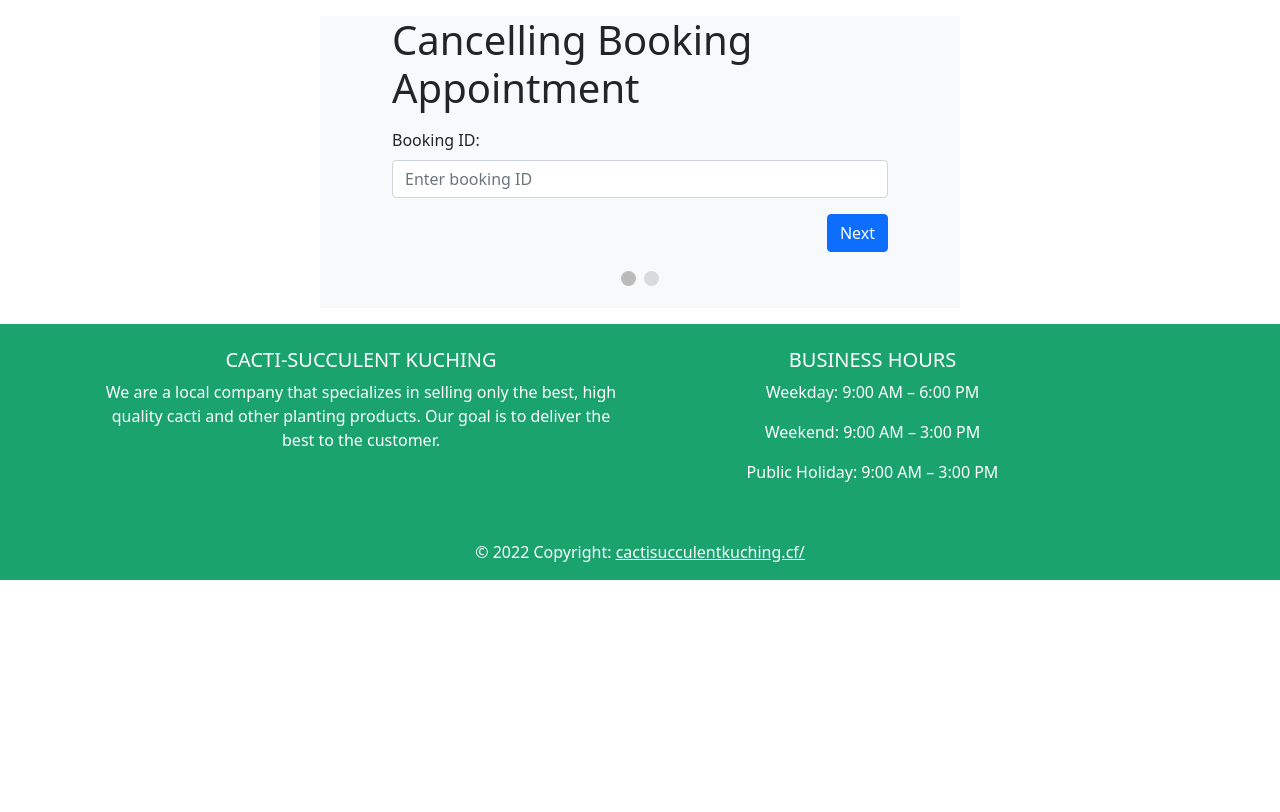
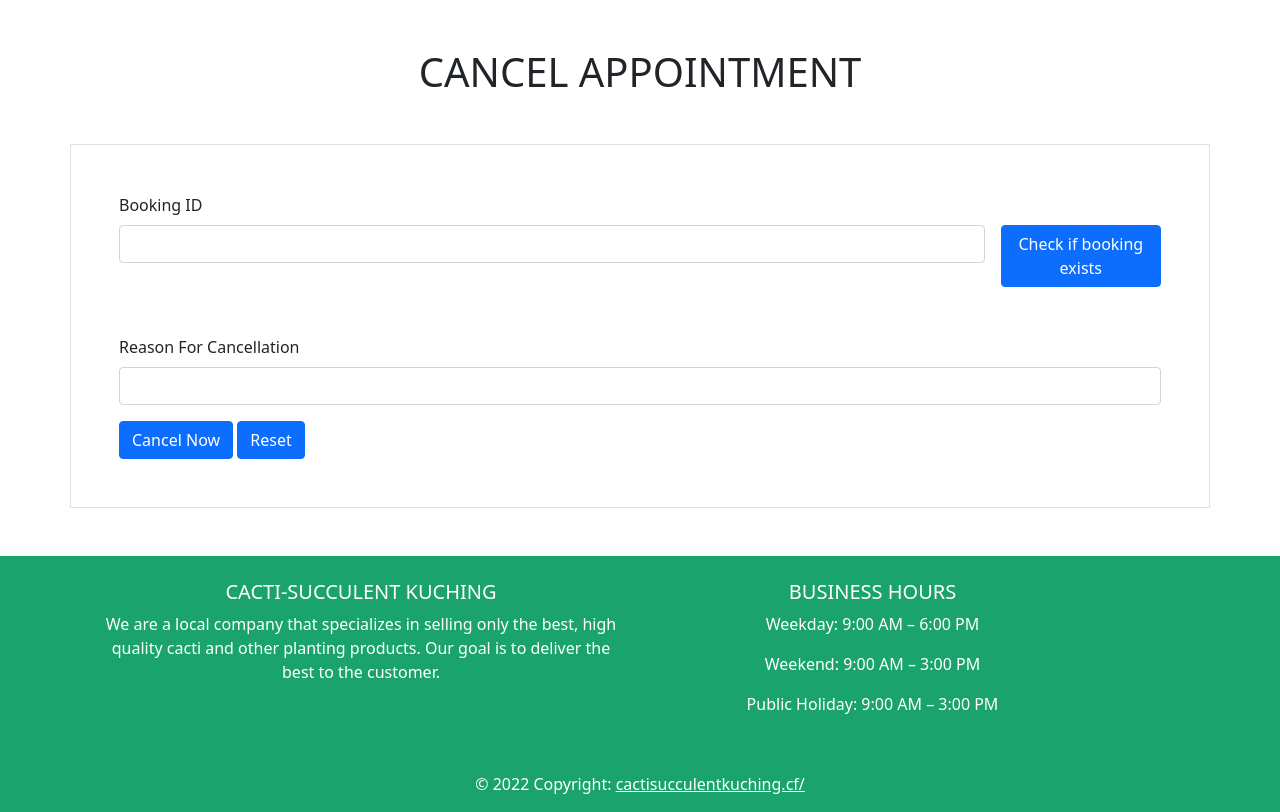
Before and after one commit to JohnChung2002/Managing-Software-Projects, a PHP site: page /cancel_appointment.php in a window 1280 px wide. Shown: the part 94-906 px from the top of the page. Before the commit the page ends 674 px from the top, so only its background shows below. Run offline with PHP 8.4, Linux system fonts and the light colour scheme; some libraries are stand-ins or nearby versions.

Commit message:
Create cancel booking and calendar view booking function

```diff
--- a/booking/booking_functions.php
+++ b/booking/booking_functions.php
@@ -323,6 +323,35 @@ function cancelUserBooking() {
     return false;
 }
 
+function adminCancelBooking() {
+    if (!empty($_GET["booking-id"]) && !empty($_POST["inputReason"])) {
+        $booking_id = $_GET["booking-id"];
+        $reason = $_POST["inputReason"];
+        $conn = start_connection();
+        $command = "UPDATE booking_info SET booking_status='Cancelled', cancellation_remarks=? WHERE booking_id=?;";
+        $stmt = mysqli_prepare($conn, $command);
+        mysqli_stmt_bind_param($stmt, "ss", $reason, $booking_id);
+        if (mysqli_stmt_execute($stmt)) {
+            echo "
+            <div class='container min-vh-100'>
+                <div class='alert alert-success mt-4'>
+                Booking cancelled successfully! Please check your email or booking page for more details.
+                </div>
+            </div>";
+            mysqli_close($conn);
+            return true;
+        }
+        mysqli_close($conn);
+    }
+    echo "
+    <div class='container min-vh-100'>
+        <div class='alert alert-danger'>
+        Invalid request. Please try again.
+        </div>
+    </div>";
+    return false;
+}
+
 function getUserBooking() {
     $conn = start_connection();
     $user_id = $_SESSION["user_id"];
--- a/cancel_appointment.php
+++ b/cancel_appointment.php
@@ -6,60 +6,51 @@
 <head>
     <?php include "page_head.php"; ?>
     <title>Cancelling Appointment</title>
-    <link rel="stylesheet" href="https://cdnjs.cloudflare.com/ajax/libs/font-awesome/5.12.0-2/css/all.min.css" integrity="sha256-46r060N2LrChLLb5zowXQ72/iKKNiw/lAmygmHExk/o=" crossorigin="anonymous" />
-    <link href='https://fonts.googleapis.com/css?family=Poppins' rel='stylesheet'/>
-    <!-- from bootstrap -->
-    <script src="js/script.js"></script>
-    <link rel=”stylesheet” href=”https://stackpath.bootstrapcdn.com/bootstrap/5.0.0-alpha1/css/bootstrap.min.css”rel=”nofollow” integrity=”sha384-r4NyP46KrjDleawBgD5tp8Y7UzmLA05oM1iAEQ17CSuDqnUK2+k9luXQOfXJCJ4I” crossorigin=”anonymous”>
+    <!--for ajax requests-->
+    <script src="https://code.jquery.com/jquery-3.6.1.js" integrity="sha256-3zlB5s2uwoUzrXK3BT7AX3FyvojsraNFxCc2vC/7pNI=" crossorigin="anonymous"></script>
+    <!--javascript for bootstrap-->
     <script src="https://cdn.jsdelivr.net/npm/bootstrap@5.0.2/dist/js/bootstrap.bundle.min.js" integrity="sha384-MrcW6ZMFYlzcLA8Nl+NtUVF0sA7MsXsP1UyJoMp4YLEuNSfAP+JcXn/tWtIaxVXM" crossorigin="anonymous"></script>
+    <!--css for bootstrap-->
     <link href="https://cdn.jsdelivr.net/npm/bootstrap@5.0.2/dist/css/bootstrap.min.css" rel="stylesheet" integrity="sha384-EVSTQN3/azprG1Anm3QDgpJLIm9Nao0Yz1ztcQTwFspd3yD65VohhpuuCOmLASjC" crossorigin="anonymous">
 </head>
 <body>
-  <?php include 'header.php'; ?>
-  <form class="container my-3 bg-light w-50 align-items-center" id="regForm" action="">
-    <h1 class="mb-3 mx-5">Cancelling Booking Appointment</h1>
-    <!-- One "tab" for each step in the form: -->
-    <div class="mb-3 mx-5 tab">
-      <label for="booking_id" class="form-label">Booking ID:</label>
-      <input type="text" class="form-in form-control" name="" id="booking_id" placeholder="Enter booking ID"/>
-      <div class="invalid-feedback">Please enter a booking id!</div>
-    </div>
-    <div class="mb-3 mx-5 tab">
-      <label for="cancel_reason" class="form-label">Reasons to cancel:</label>
-      <textarea class="form-control" name="cancel_reason" id="cancel_reason" rows="3"></textarea>
-      <div class="invalid-feedback">Please enter a reason to cancel!</div>
-    </div>
-    <div class="mb-3 mx-5 text-end">
-        <button class="btn btn-primary" type="button" id="prevBtn" onclick="nextPrev(-1)">Previous</button>
-        <button class="btn btn-primary" type="button" id="nextBtn" onclick="nextPrev(1)">Next</button>
-    </div>
-    <!-- Circles which indicates the steps of the form: -->
-    <style>
-      .step {
-        height: 15px;
-        width: 15px;
-        margin: 0 2px;
-        background-color: #bbbbbb;
-        border: none;
-        border-radius: 50%;
-        display: inline-block;
-        opacity: 0.5;
-      }
-      /* Mark the active step: */
-      .step.active {
-        opacity: 1;
-      }
-    </style>
-    <div class="text-center pb-3">
-      <span class="step"></span>
-      <span class="step"></span>
-    </div>
-  </form>
-  <script>
-    var currentTab = 0;
-    var form_fields = [document.getElementById("booking_id"), document.getElementById("cancel_reason")];
-    showTab(currentTab);
-  </script>
-  <?php include 'footer.php'; ?>
+  <?php include 'header.php';
+  include "booking/booking_functions.php";
+  if ($_SERVER["REQUEST_METHOD"] == "POST") {
+    adminCancelBooking();
+  } else {
+    echo "<h1 class='text-center mt-5'>CANCEL APPOINTMENT</h1>
+    <div class='container p-5 my-5 border'>
+      <form method='post' class='row g-3 needs-validation' novalidate>
+        <div class='col-10'>
+          <label for='booking-id' class='form-label'>Booking ID</label>
+          <input type='text' class='form-control' id='booking-id' name='booking-id' minlength='11' maxlength='11' required>
+          <div class='valid-feedback'>Looks good!</div>
+          <div class='invalid-feedback'>Please enter a valid booking id.</div>
+        </div>
+        <div class='col-2 d-flex flex-column'>
+          <label class='form-label' style='visibility:hidden;'>Check Booking</label>
+          <button type='button' class='btn btn-primary' onclick='loadBooking()'>Check if booking exists</button>
+        </div>
+        <div class='col-12'>
+          <div id='check-booking'></div>
+        </div>
+        <div id='booking-info' class='col-12'></div>
+        <div class='col-12'>
+          <label for='inputReason' class='form-label'>Reason For Cancellation</label>
+          <input type='text' class='form-control' id='inputReason' name='inputReason' required>
+          <div class='valid-feedback'>Looks good!</div>
+          <div class='invalid-feedback'>Please select a reason for cancellation.</div>
+        </div>
+        <div class='col-12'>
+          <button type='submit' class='btn btn-primary'>Cancel Now</button>
+          <button type='reset' class='btn btn-primary'>Reset</button>
+        </div>
+      </form>
+      <script src='script/booking_validation.js'></script>
+      <script src='script/admin_booking.js'></script>
+    </div>";
+  include 'footer.php';
+  }?>
 </body>
 </html>
--- a/script/admin_booking.js
+++ b/script/admin_booking.js
@@ -18,27 +18,73 @@ function checkUserExist(input_email) {
     })
 }
 
+function checkBookingExist(input_booking_id) {
+    return new Promise(function(resolve, reject) {
+        $.ajax({
+            type: "GET",
+            url: "api/get_booking_info.php",
+            data: {
+                booking_id: input_booking_id,
+            },
+            success: function (result) {
+                resolve(jQuery.parseJSON(result));
+            },
+            error: function (result) {
+                reject(result);
+            }
+        });
+    })
+}
+
 function loadUser() {
-    var user_email = document.getElementById("check-user");
-    user_email.removeAttribute('class');
-    user_email.style.marginTop = "-8px";
+    var user_validate = document.getElementById("check-user");
+    user_validate.removeAttribute('class');
+    user_validate.style.marginTop = "-8px";
     var email = $('#email').val();
     if (emailRegex.test(email)) {
         checkUserExist(email).then(function(data) {
             $('#name').val(data.name);
             $('#gender').val(data.gender);
             $('#phone').val(data.phone_number);
-            user_email.innerText = "User found!";
-            user_email.classList.add("valid-feedback");
-            user_email.style.display = "block";
+            user_validate.innerText = "User found!";
+            user_validate.classList.add("valid-feedback");
+            user_validate.style.display = "block";
         }).catch(function () {
-            user_email.innerText = "User not found! Please fill in the details below.";
-            user_email.classList.add("invalid-feedback");
-            user_email.style.display = "block";
+            user_validate.innerText = "User not found! Please fill in the details below.";
+            user_validate.classList.add("invalid-feedback");
+            user_validate.style.display = "block";
         });
     } else {
-        user_email.innerText = "Invalid email!";
-        user_email.classList.add("invalid-feedback");
-        user_email.style.display = "block";
+        user_validate.innerText = "Invalid email!";
+        user_validate.classList.add("invalid-feedback");
+        user_validate.style.display = "block";
     }
 }
+
+function loadBooking() {
+    var booking_validate = document.getElementById("check-booking");
+    booking_validate.removeAttribute('class');
+    booking_validate.style.marginTop = "-8px";
+    var booking_id = $('#booking-id').val();
+    if (booking_id.length == 11) {
+        checkBookingExist(booking_id).then(function(data) {
+            var info = document.getElementById("booking-info");
+            info.innerHTML = `<p>Booking ID: ${booking_id}<br/>
+            Booking Date: ${data.appointment_date}<br/>
+            Booking Time: ${data.appointment_timeslot}<br/>
+            Number of Attendees: ${data.number_of_attendees}</p>`
+            booking_validate.innerText = "Booking ID found!";
+            booking_validate.classList.add("valid-feedback");
+            booking_validate.style.display = "block";
+
+        }).catch(function () {
+            booking_validate.innerText = "Booking ID not found!";
+            booking_validate.classList.add("invalid-feedback");
+            booking_validate.style.display = "block";
+        });
+    } else {
+        booking_validate.innerText = "Invalid booking ID!";
+        booking_validate.classList.add("invalid-feedback");
+        booking_validate.style.display = "block";
+    }
+}
--- a/booking_cal.php
+++ b/viewbookings.php
@@ -23,6 +23,7 @@
 <body>
     <?php include "header.php"; ?>
     <div class="container my-2">
+        <h1 class="text-center">Calendar Bookings View</h1>
         <div id='calendar'></div>
     </div>
     <?php include "footer.php"; ?>
```
Also changed, not shown: api/get_booking_info.php (added, +30 -0 lines).
